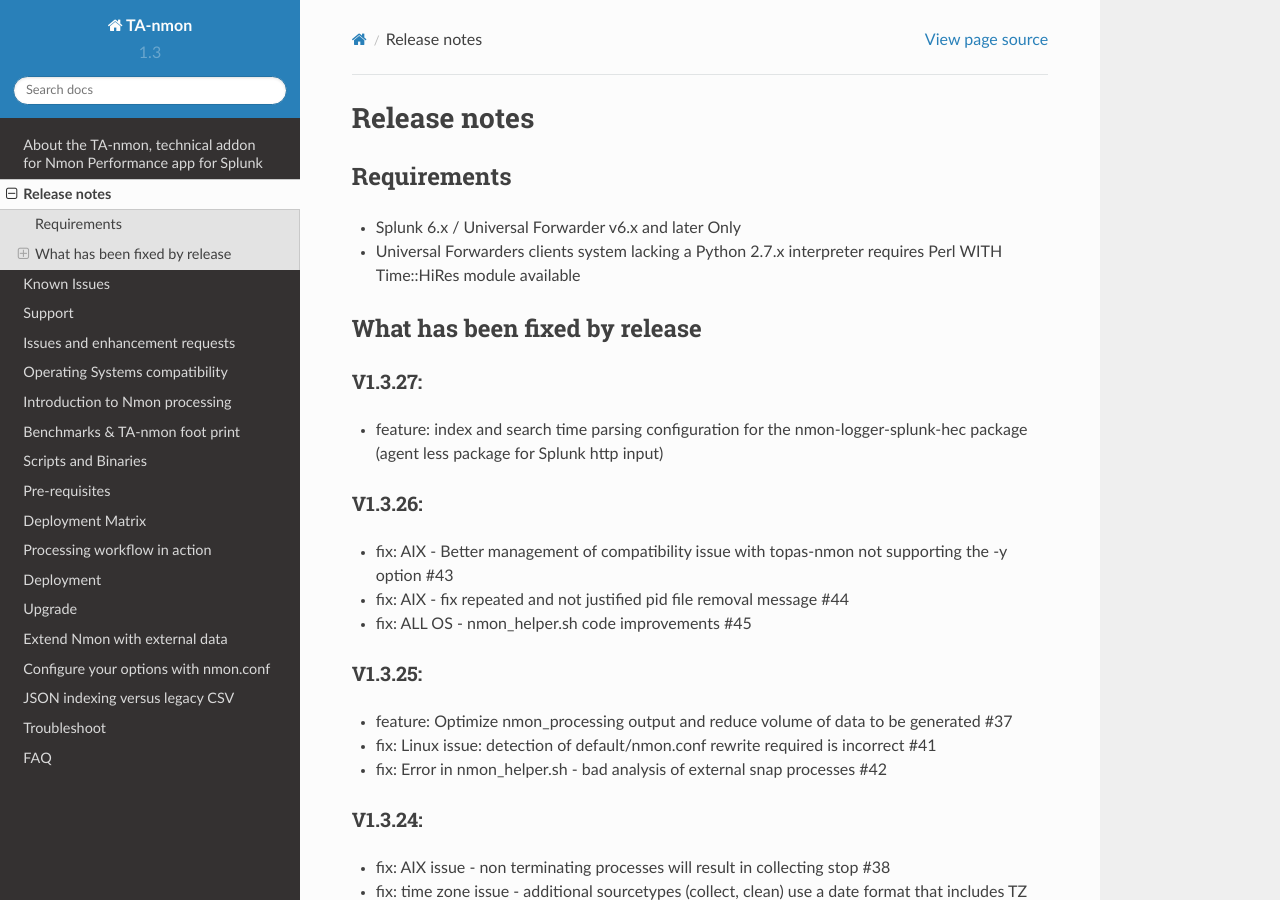
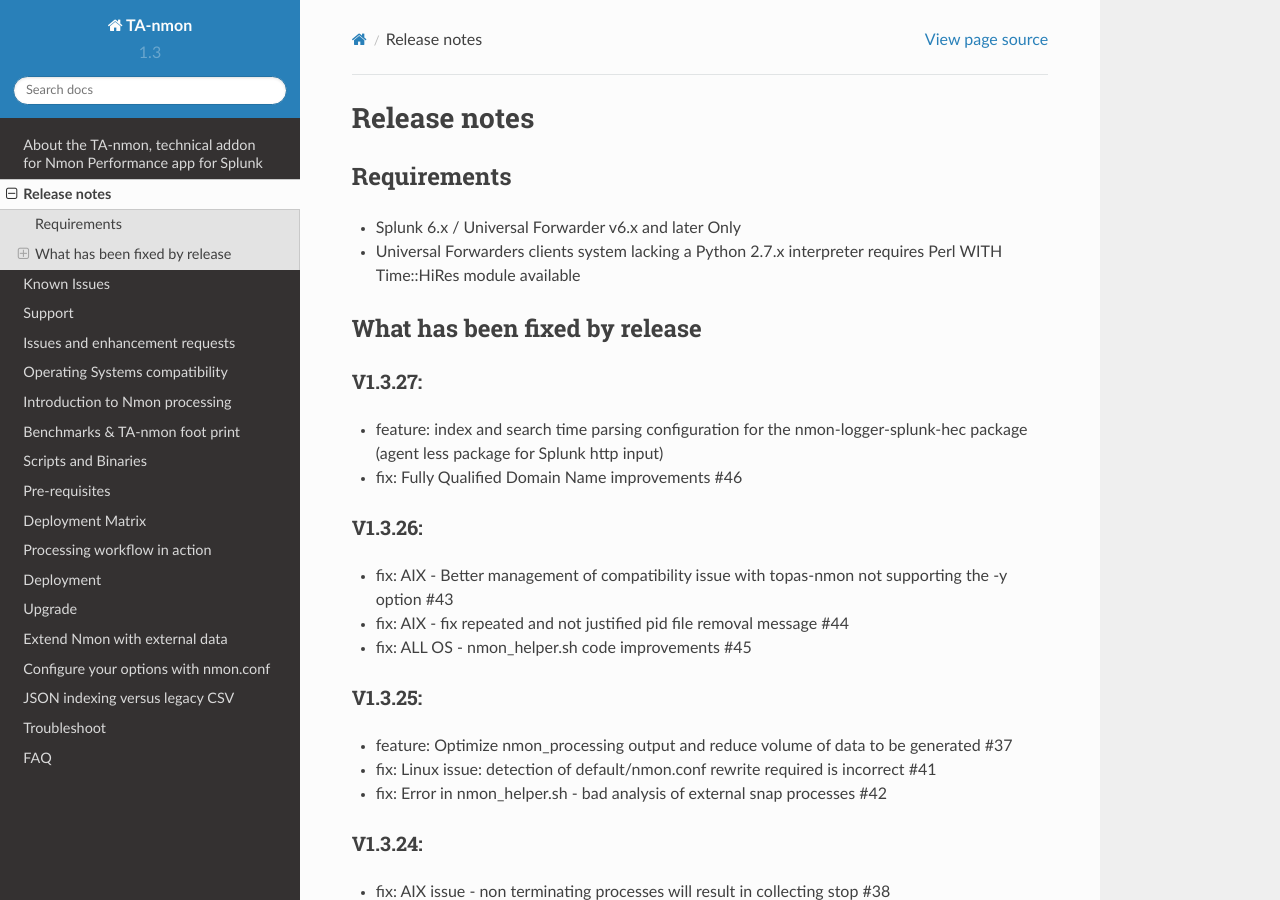
Before and after one commit to guilhemmarchand/TA-nmon, a Sphinx documentation site: the page built from docs/releasenotes.rst, in a window 1280 px wide and 900 px high. Built offline with Sphinx 7.4.7 and the Read the Docs theme 2.0.0, drawn with Linux system fonts in a browser that asks for light colours.

Commit message:
doc update

```diff
--- a/docs/releasenotes.rst
+++ b/docs/releasenotes.rst
@@ -19,6 +19,7 @@
 ========
 
 - feature: index and search time parsing configuration for the nmon-logger-splunk-hec package (agent less package for Splunk http input)
+- fix: Fully Qualified Domain Name improvements #46
 
 ========
 V1.3.26:
```
